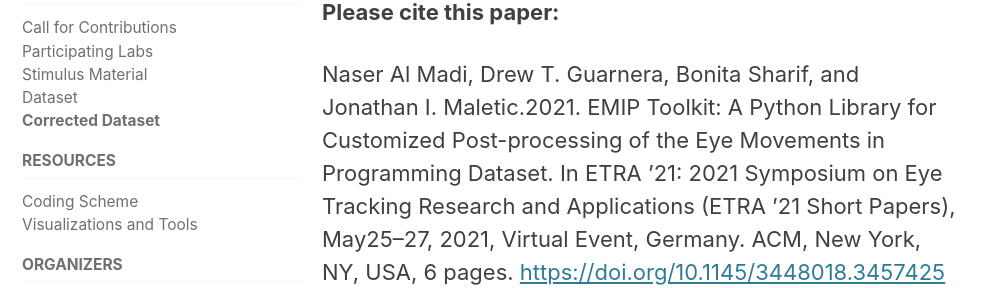
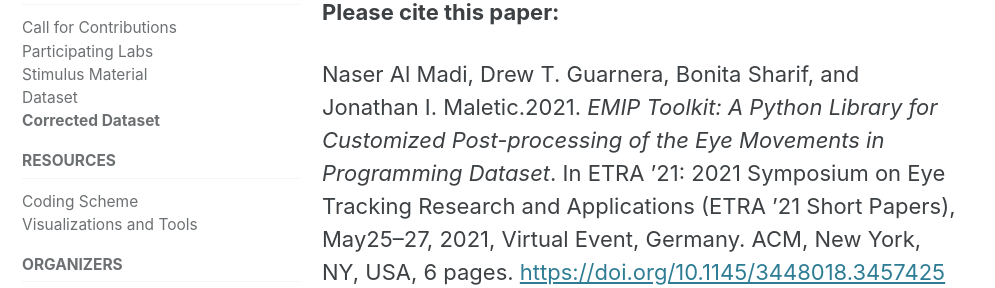
Before and after one commit to EMIPws/emipws.github.io, a Jekyll site: the page built from pages/corrected-dataset.md, in a window 1280 px wide and 900 px high, scrolled down 2164 px, cut to the strip 329-617 px from the top of the window. Shown: the whole strip, without its empty margins (0-995 px from the left). Built offline with Jekyll 4.4.1, drawn with Linux system fonts in a browser that asks for light colours; cached includes are drawn as plain includes.

```diff
--- a/pages/corrected-dataset.md
+++ b/pages/corrected-dataset.md
@@ -44,4 +44,4 @@ The details of the correction process and Toolkit features are presented [in thi
 
 **Please cite this paper:**
 
-Naser Al Madi, Drew T. Guarnera, Bonita Sharif, and Jonathan I. Maletic.2021. EMIP Toolkit: A Python Library for Customized Post-processing of the Eye Movements in Programming Dataset. In ETRA ’21: 2021 Symposium on Eye Tracking Research and Applications (ETRA ’21 Short Papers), May25–27, 2021, Virtual Event, Germany. ACM, New York, NY, USA, 6 pages. [https://doi.org/10.1145/3448018.3457425](https://doi.org/10.1145/3448018.3457425)
+Naser Al Madi, Drew T. Guarnera, Bonita Sharif, and Jonathan I. Maletic.2021. *EMIP Toolkit: A Python Library for Customized Post-processing of the Eye Movements in Programming Dataset*. In ETRA ’21: 2021 Symposium on Eye Tracking Research and Applications (ETRA ’21 Short Papers), May25–27, 2021, Virtual Event, Germany. ACM, New York, NY, USA, 6 pages. [https://doi.org/10.1145/3448018.3457425](https://doi.org/10.1145/3448018.3457425)
```
